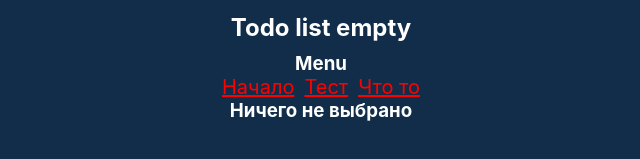
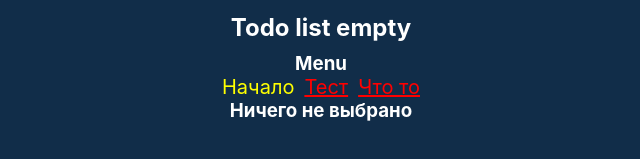
Before and after one commit to Daskendrik/learning_react, a React (Create React App) app: page / in a window 1280 px wide. Shown: the part 159-318 px from the top of the page, without its empty margins (319-959 px from the left). Built offline with nearby package versions, Linux system fonts and the light colour scheme.

Commit message:
add NavLink

```diff
--- a/src/App.css
+++ b/src/App.css
@@ -24,3 +24,8 @@ a {
   font-size: 20px;
   color: red;
 }
+
+.active {
+  color: yellow;
+  text-decoration: none;
+}
--- a/src/Components/Menu.jsx
+++ b/src/Components/Menu.jsx
@@ -1,12 +1,14 @@
-import { Link } from 'react-router-dom';
+import { NavLink } from 'react-router-dom';
 
 const Menu = () => {
   return (
     <>
       <h3>Menu</h3>
-      <Link to="/">Начало</Link>
-      <Link to="/test">Тест</Link>
-      <Link to="/some">Что то</Link>
+      <NavLink to="." end>
+        Начало
+      </NavLink>
+      <NavLink to="/test">Тест</NavLink>
+      <NavLink to="/some">Что то</NavLink>
     </>
   );
 };
```
